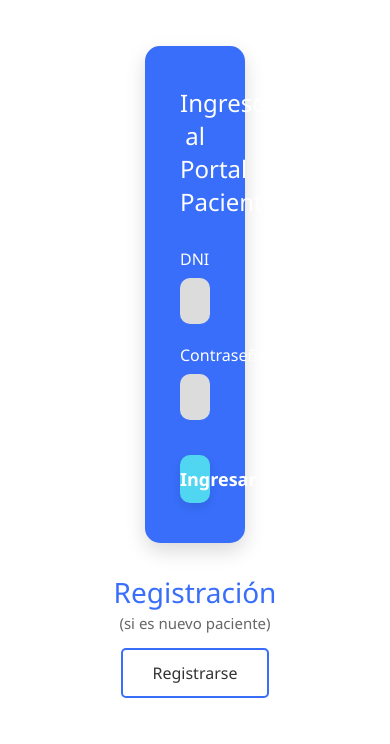
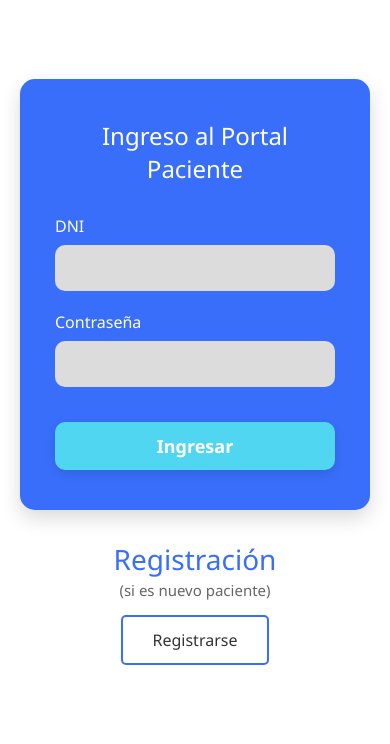
Before and after one commit to LoreMoli22/Sistema_Gestion_Turnos_Medicos, a Django app: page /turnos/ingreso-paciente/ in a window 390 px wide. Shown: the part 100-844 px from the top of the page. Run offline with Django 5.2, Linux system fonts and the light colour scheme.

Commit message:
corrección ancho tarjeta azul en mobile

```diff
--- a/turnos/templates/turnos/ingreso_paciente.html
+++ b/turnos/templates/turnos/ingreso_paciente.html
@@ -46,7 +46,7 @@
         /* LADO IZQUIERDO: El recuadro azul de ingreso */
         .tarjeta-azul {
             background-color: #386EF9;
-            width: 100px;
+            width: 100%;
             max-width: 450px;
             padding: 40px 35px;
             border-radius: 15px;
--- a/turnos/templates/turnos/ingreso_profesional.html
+++ b/turnos/templates/turnos/ingreso_profesional.html
@@ -46,7 +46,7 @@
         /* LADO IZQUIERDO: El recuadro azul de ingreso */
         .tarjeta-azul {
             background-color: #386EF9;
-            width: 100px;
+            width: 100%;
             max-width: 450px;
             padding: 40px 35px;
             border-radius: 15px;
```
